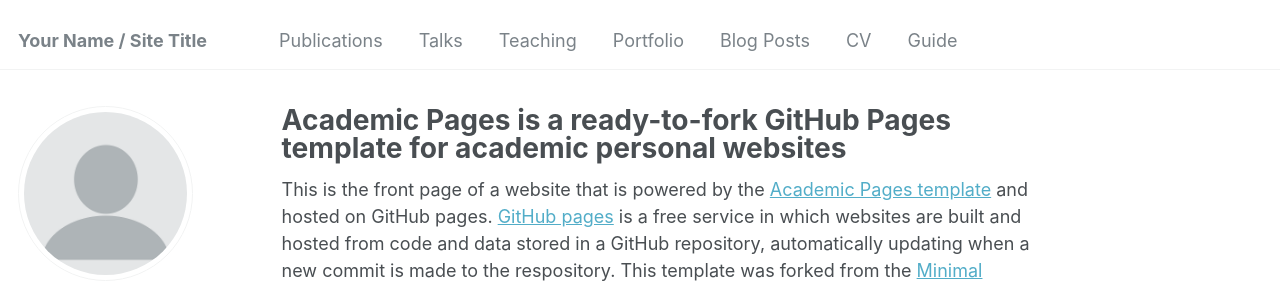
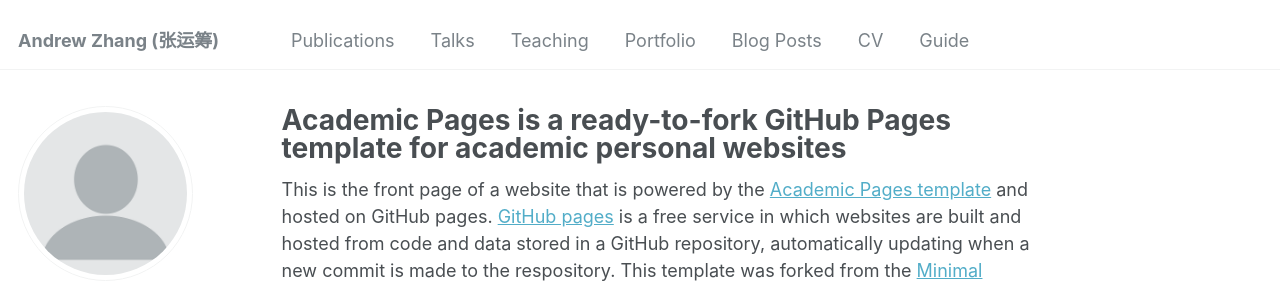
Before and after one commit to Andrew-YC-Zhang/andrew-yc-zhang.github.io, a Jekyll site: the page built from _pages/about.md, in a window 1280 px wide. Shown: the top 283 px of the page. Built offline with Jekyll 4.4.1, drawn with Linux system fonts in a browser that asks for light colours; some web fonts are replaced.

Commit message:
Update _config.yml

```diff
--- a/_config.yml
+++ b/_config.yml
@@ -8,7 +8,7 @@
 
 # Basic Site Settings
 locale                   : "en-US"
-title                    : "Your Name / Site Title"
+title                    : "Andrew Zhang (张运筹)"
 title_separator          : "-"
 name                     : &name "Your Name"
 description              : &description "personal description"
```
